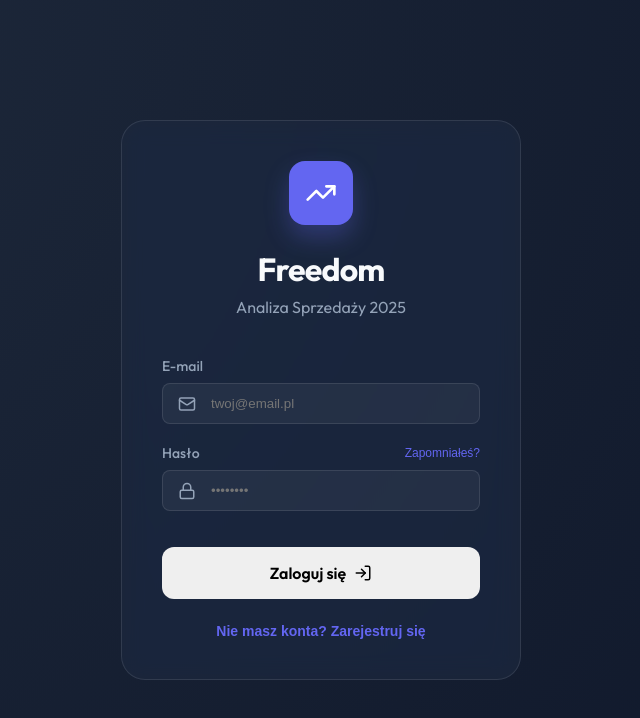
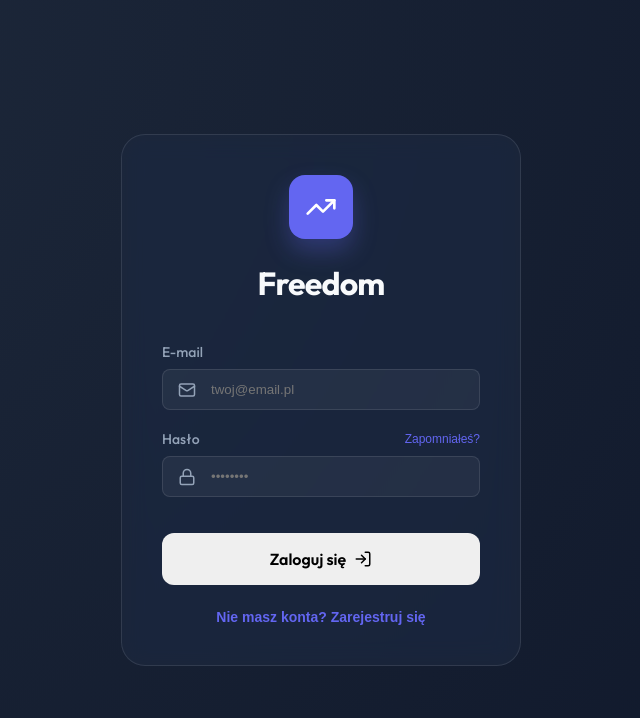
Before and after one commit to niech1978/sales-dashboard, a React (Vite) app: page / in a window 1280 px wide. Shown: the top 718 px of the page, without its empty margins (319-959 px from the left). Built offline with nearby package versions, Linux system fonts and the light colour scheme; no server answers; the HTML template or start-up script is replaced by a standard one.

Commit message:
style: remove subtitle from login page again

```diff
--- a/src/components/Auth.tsx
+++ b/src/components/Auth.tsx
@@ -95,7 +95,7 @@ export default function Auth() {
                     </div>
                     <h1 style={{ fontSize: '2rem', fontWeight: 800, marginBottom: '0.5rem' }}>Freedom</h1>
                     <p style={{ color: 'var(--text-muted)' }}>
-                        {isUpdatingPassword ? 'Ustaw nowe hasło' : (isForgotPassword ? 'Resetowanie hasła' : (isSignUp ? 'Utwórz nowe konto' : 'Analiza Sprzedaży 2025'))}
+                        {isUpdatingPassword ? 'Ustaw nowe hasło' : (isForgotPassword ? 'Resetowanie hasła' : (isSignUp ? 'Utwórz nowe konto' : ''))}
                     </p>
                 </div>
 
```
